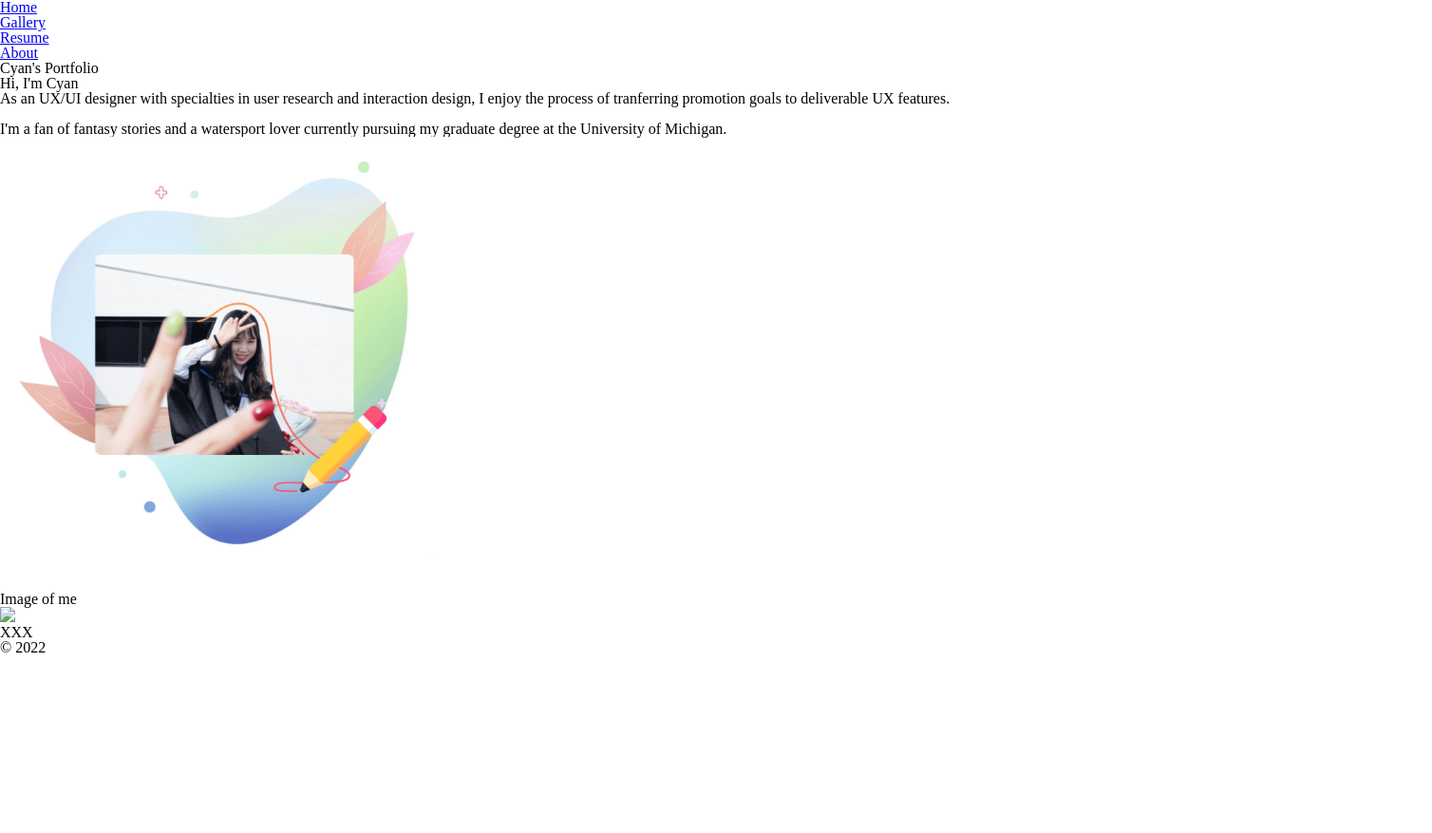
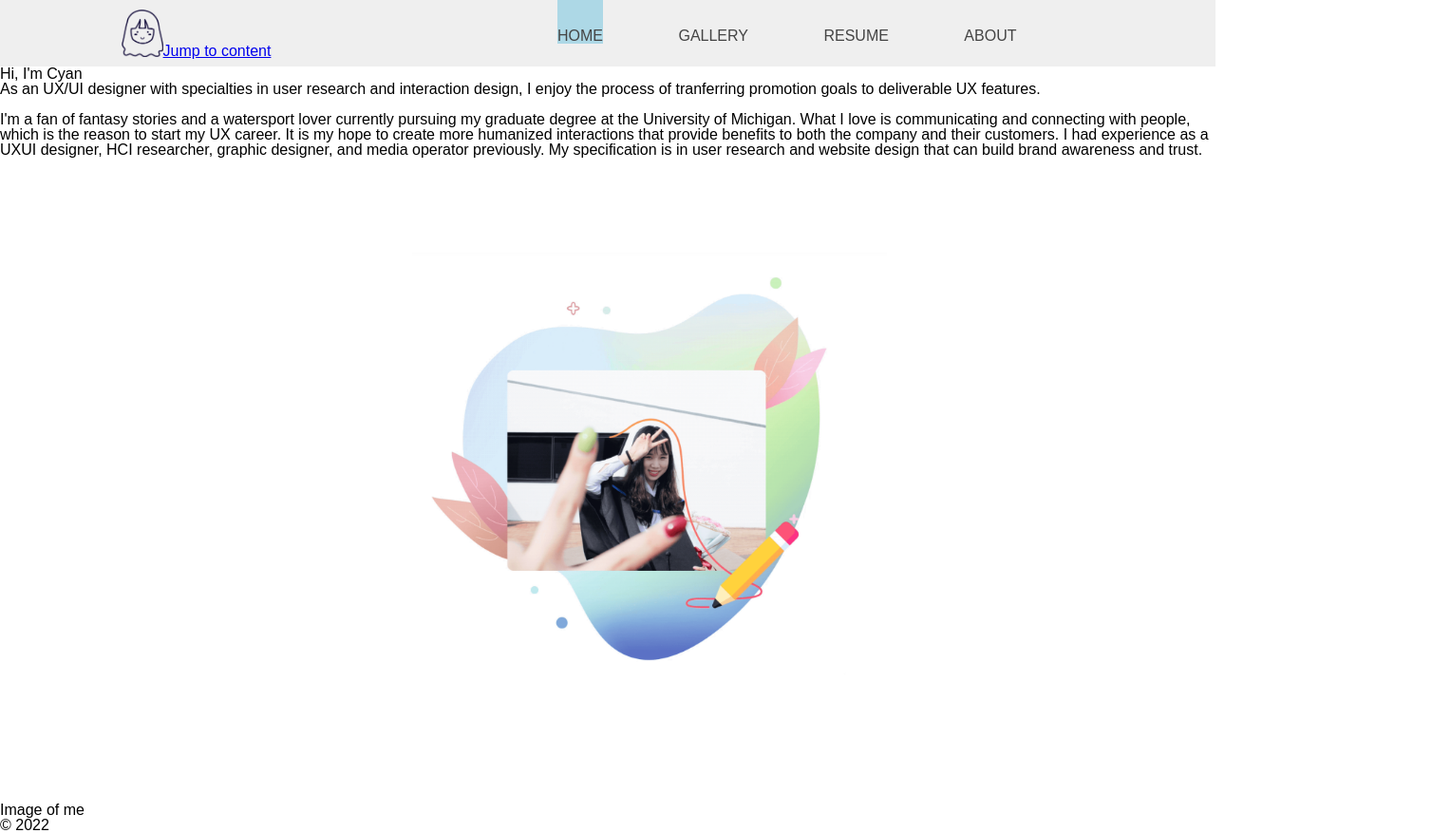
Before and after one commit to CyanMa99/portfolio-content, a plain HTML site: page index.html in a window 1280 px wide. Shown: the whole page at 95% size, 1508 px wide, since content can reach past the window. Before the commit the page ends 800 px from the top, so only its background shows below. Drawn offline with Linux system fonts and the light colour scheme.

Commit message:
Add files via upload

```diff
--- a/css/style.css
+++ b/css/style.css
@@ -1,68 +1,122 @@
-/*Add padding and margin to space out the page.
-Make the font larger too.*/
 body{
-	/* margin:1%;
-	padding:1%;
-	font-size:150%; */
-}
-
-/*Make the h1 heading bigger with a bold font*/
-h1{
-	/* font-size: 2em;
-	font-weight: bold; */
+	margin: 0;
+	background: white;
+	font-family: Arial, Helvetica, sans-serif;
+	font-weight: 400;
 }
 
 .active{
-	/* background: white;
-    text-transform: uppercase;
-	text-align: center; */
+	background-color: lightblue;
 }
 
-.active a{
-	/* text-decoration: none;; */
+.myimg{
+	border: 0px;
+	Width: 80vw;
+	margin: 50px;
+	padding: 50px 50px 50px 30vw;
 }
 
-/*Style the images*/
-img{
-    /* height: 175px;
-	width:auto;
-    border: 3px solid blue;
-    padding: 25px;
-    border-radius: 20px;
-    margin: 10px; */
+.myimg img:hover{
+	width: 700px;
+	height: auto;
+	border-style: solid;
+	border-color: grey;
+	border-width: 2px;
+
 }
 
-/*Make the h2 heading match h1*/
-h2{
-	/* font-size: 2em;
-	font-weight: bold; */
+/* <--navigation--> */
+.container{
+	width: 80%;
+	margin: 0 auto;
 }
 
-/*Improve the spacing for paragraphs AND headings*/
-p, h1, h2 {
-    /* padding: 10px; */
+header{
+	background-color: rgb(239, 239, 239);
 }
 
-/*Add borders around the main components and some
-space too*/
-header, nav, main, footer{
-	/* border: 3px solid red;
-	margin: 20px 0; */
+header::after{
+	content:'';
+	display:table;
+	clear:both;
 }
 
-
-/*Change the styling for all of the list
-items in the nav section*/
-nav li{
-	/* background-color: #ECFF4D;
-	padding:10px;
-	width:25%;
-	border:1px solid black;
-	display: inline-block;
-	width: 20%; */
+.logo{
+	float: left;
+	padding: 10px 0;
 }
 
-/*Added this so the links stay the same color*/
-/* a:visited{
-	color:#0000FF
+.nav{
+	float: right;
+}
+
+nav ul{
+	margin:0;
+	padding-left: 30vw;
+	list-style:none;
+}
+
+nav li{
+	display: inline-block;
+	margin-left: 75px;
+	padding-top: 30px;
+
+	position: relative;
+}
+
+nav a{
+	color: #444;
+	text-decoration: none;
+	text-transform: uppercase;
+	font-size: 16px;
+}
+
+nav a:hover{
+	color: rgb(5, 98, 81);
+	margin: 0;
+}
+
+nav a::before{
+	content: '';
+    display: block;
+    height: 5px;
+    width: 100%;
+    background-color: rgb(5, 98, 81);
+
+    position: absolute;
+    top: 0;
+    width: 0%;
+
+    transition: all ease-in-out 250ms;
+}
+
+nav a:hover::before{
+	width: 100%;
+}
+/* <--navigation end--> */
+
+
+/* nav{
+	display: grid;
+	grid-template: repeat(3, 1fr)/repeat(32, 1fr);
+	justify-items: center;
+	justify-content: space-around;
+	align-items: center;
+	align-content: space-around;
+}
+
+nav.navhome{
+	grid-area: 1 / 18 / span 3 / span 3;
+}
+
+nav.navgallery{
+	grid-area: 1 / 22 / span 3 / span 3;
+}
+
+nav.navresume{
+	grid-area: 1 / 26 / span 3 / span 3;
+}
+
+nav.navabout{
+	grid-area: 1 / 30 / span 3 / span 3;
 } */
--- a/index.html
+++ b/index.html
@@ -12,31 +12,38 @@
 
 <body>
 	<header>
+		<div class="container">
+			<img src="images/favicon.png" alt="logo" class="logo" height="50">
+			<!-- <a>Cyan Ma</a> -->
 		<nav>
 			<ul>
-				<li class="active"><a href="index.html">Home</a></li>
-				<li class="active"><a href="./gallery.html">Gallery</a></li>
-				<li class="active"><a href="./resume.html ">Resume</a></li>
-				<li class="active"><a href="./about.html ">About</a></li>
+				<li class="active"><a href="./index.html">Home</a></li>
+				<li><a href="./gallery.html">Gallery</a></li>
+				<li><a href="./resume.html ">Resume</a></li>
+				<li><a href="./about.html ">About</a></li>
 			</ul>
 		</nav>
+	</div>
+		<a href="#main" class="skip">Jump to content</a>
 	</header>
 
 	<main>
-		<h1>Cyan's Portfolio</h1>
+		<!-- <h1>Cyan's Portfolio</h1> -->
 		<h2>Hi, I'm Cyan</h2>
 		<p>
 			As an UX/UI designer with specialties in user research and interaction design, I enjoy the process of tranferring promotion goals to deliverable UX features.<br><br>
 			I'm a fan of fantasy stories and a watersport lover currently pursuing my graduate degree at the University of Michigan.
+
+			What I love is communicating and connecting with people, which is the reason to start my UX career. It is my hope to create more humanized interactions that provide benefits to both the company and their customers.
+I had experience as a UXUI designer, HCI researcher, graphic designer, and media operator previously. My specification is in user research and website design that can build brand awareness and trust.
 		</p>
 		<figure>
-			<img src="images/homepage/my_photo.png" alt="Image of me" width="500"/>
+			<div class="myimg">
+			<img src="images/homepage/my_photo.png"  alt="Image of me" width="500"/>
+		    </div>
 			<figcaption>Image of me</figcaption>
 		</figure>
-		<figure>
-			<img src="images/" width="500"/>
-			<figcaption>XXX</figcaption>
-		</figure>
+
 	</main>
 
 	<footer>
```
Also changed, not shown: about.html (+11 -7 lines), gallery.html (+25 -3 lines), resume.html (+10 -7 lines).
